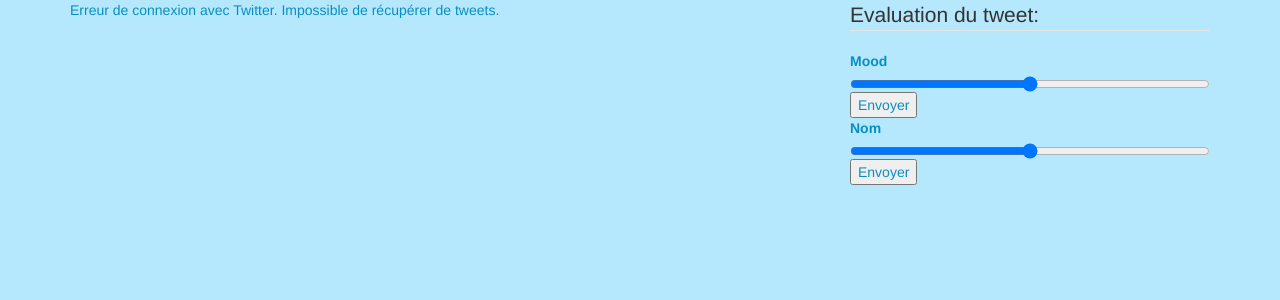
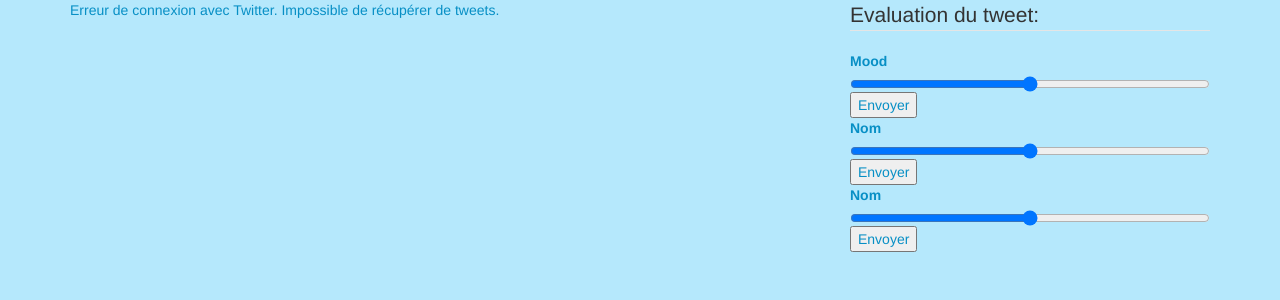
Before and after one commit to antoineconqui/Twitter-Mood-Web-Platform, a PHP site: page / in a window 1280 px wide. Shown: the part 185-485 px from the top of the page. Run offline with PHP 8.4, Linux system fonts and the light colour scheme; data that the repository does not hold is empty.

Commit message:
Update index.php

```diff
--- a/index.php
+++ b/index.php
@@ -66,6 +66,9 @@
                         <label for="nom critere">Nom</label>
                         <input type="range" id="nomc" name="nomc" min="0" max="10">
                         <input type="submit" value="Envoyer"></br>
+                        <label for="nom critere bis">Nom</label>
+                        <input type="range" id="nombis" name="nombis" min="0" max="10">
+                        <input type="submit" value="Envoyer"></br>
                     </fieldset>
             </form>
             </div>
```
